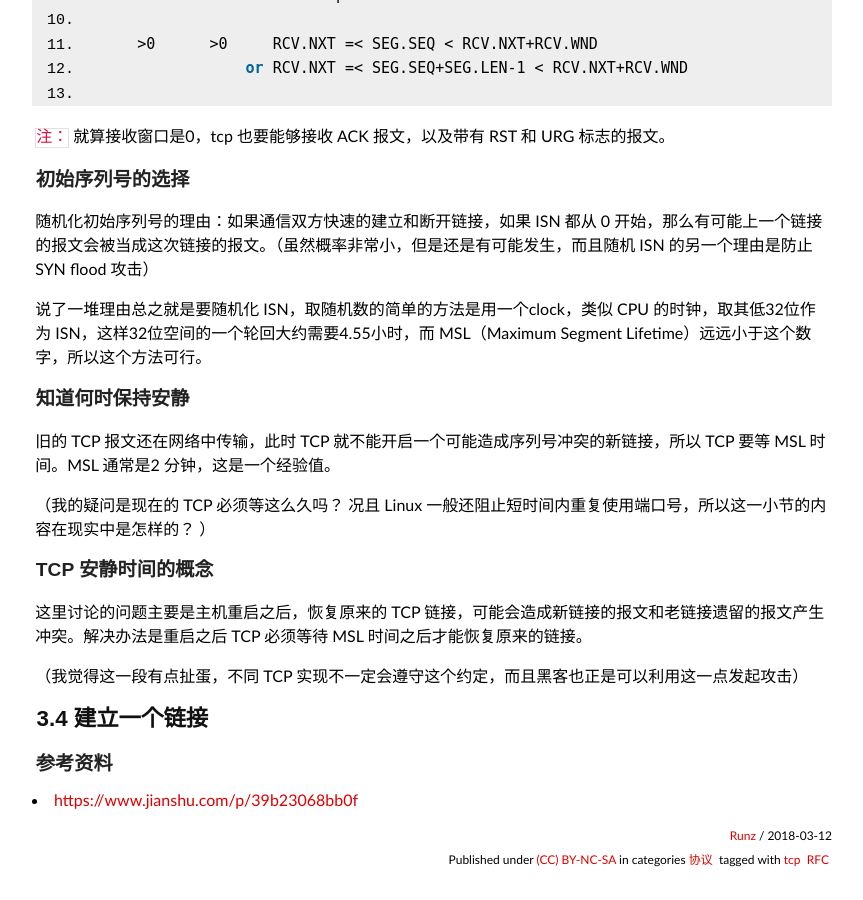
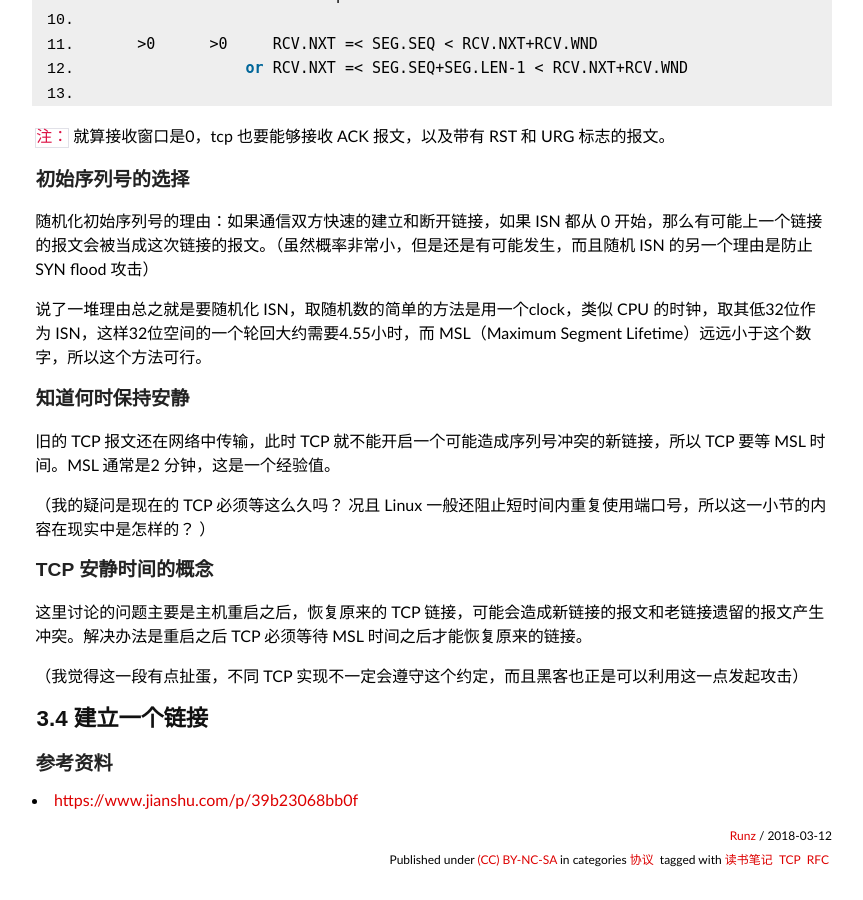
Before and after one commit to shaman7036/runzhen.github.io, a Jekyll site: the page built from _posts/2018-03-12-tcp-rfc793.md, in a window 1280 px wide and 900 px high, scrolled down 5299 px. Shown: the whole window, without its empty margins (208-1071 px from the left). Built offline with Jekyll 4.4.1, drawn with Linux system fonts in a browser that asks for light colours; some web fonts are replaced; comment, search, counter and statistics services are not loaded.

```diff
--- a/_posts/2018-03-12-tcp-rfc793.md
+++ b/_posts/2018-03-12-tcp-rfc793.md
@@ -3,7 +3,7 @@ layout: post
 comments: true
 title: RFC 793 传输控制协议 TCP
 category: 协议
-tags: [tcp, RFC]
+tags: [读书笔记, TCP, RFC]
 ---
 
 FUNCTIONAL SPECIFICATION
```
Also changed, not shown: 1 other file.
